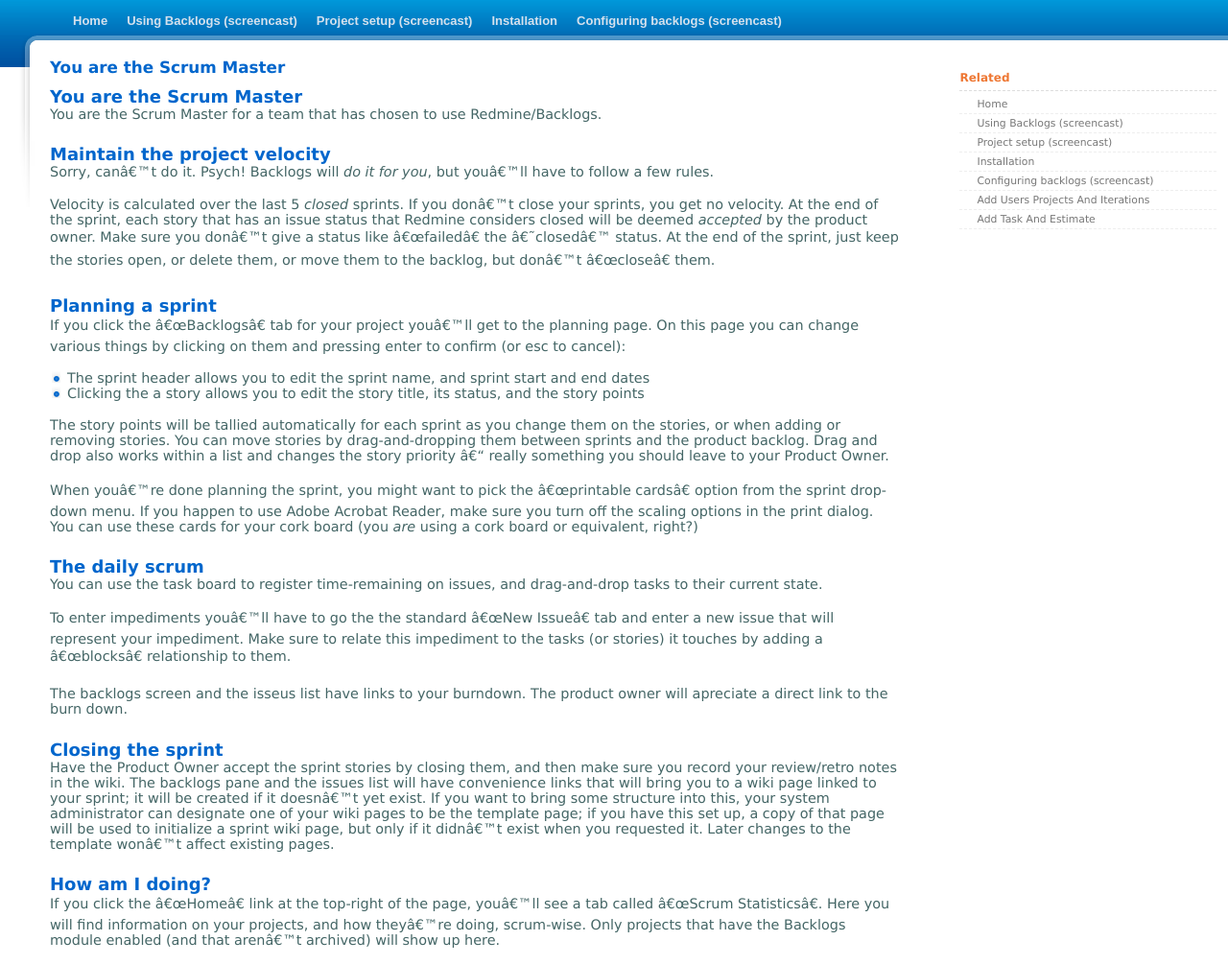
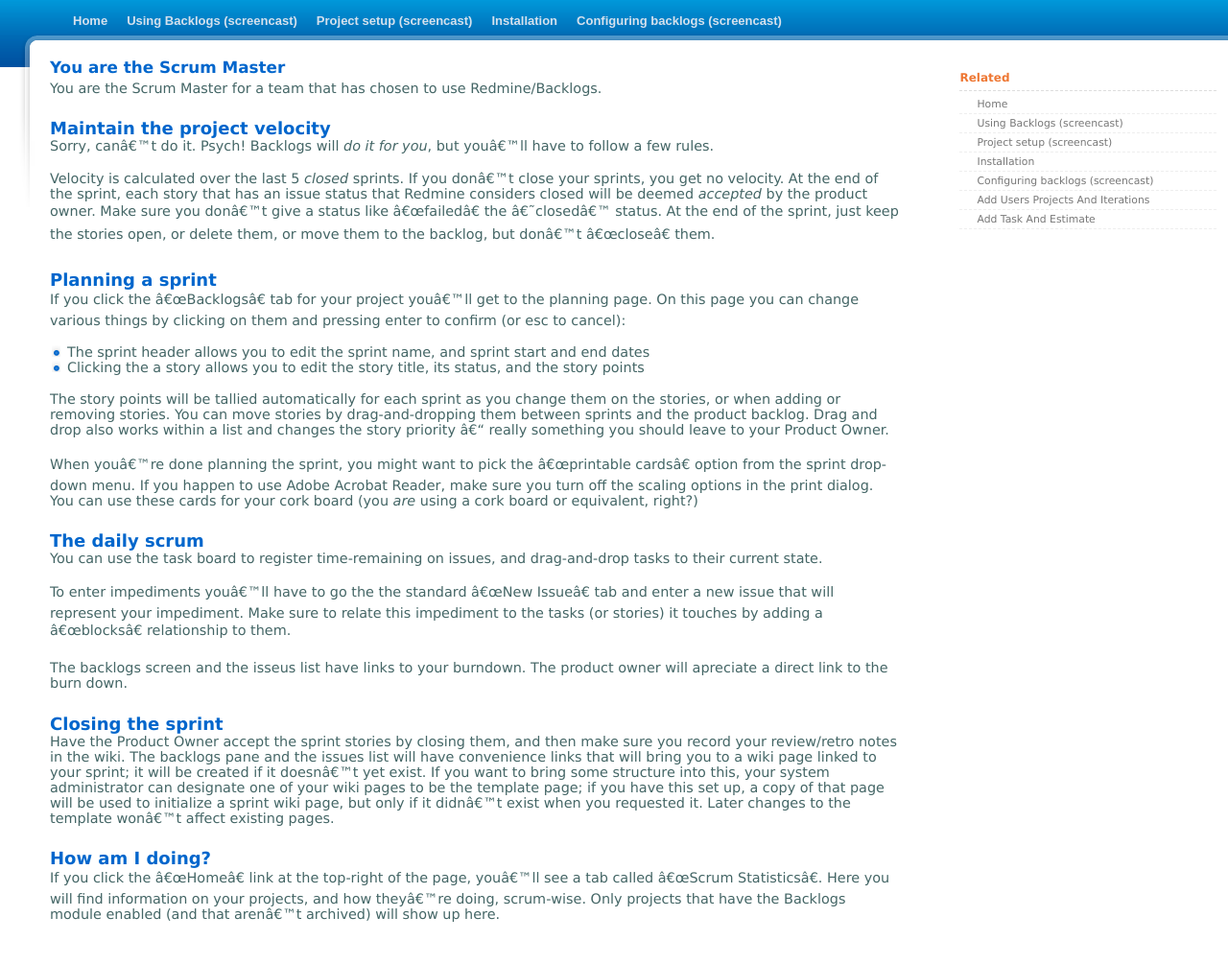
Before and after one commit to backlogs/www, a Jekyll site: the page built from _posts/2009-01-01-UseCaseScrumMaster.markdown, in a window 1280 px wide. Shown: the whole page at 96% size. Built offline with Jekyll 4.4.1, drawn with Linux system fonts in a browser that asks for light colours; after the commit the page ends 978 px from its top, so only the background shows below that.

Commit message:
The title doesn't need to be repeated

```diff
--- a/_posts/2009-01-01-UseCaseScrumMaster.markdown
+++ b/_posts/2009-01-01-UseCaseScrumMaster.markdown
@@ -3,8 +3,6 @@ title: You are the Scrum Master
 name: "Usage: Scrum Master"
 layout: default
 ---
-## You are the Scrum Master
-
 You are the Scrum Master for a team that has chosen to use
 Redmine/Backlogs.
 
```
